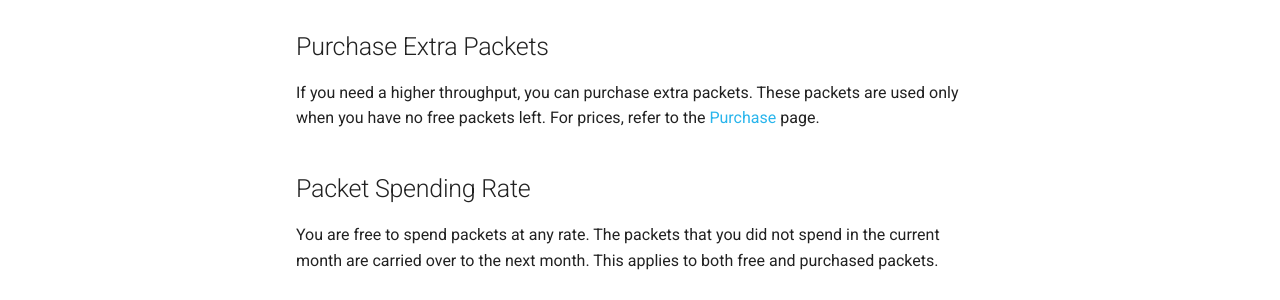
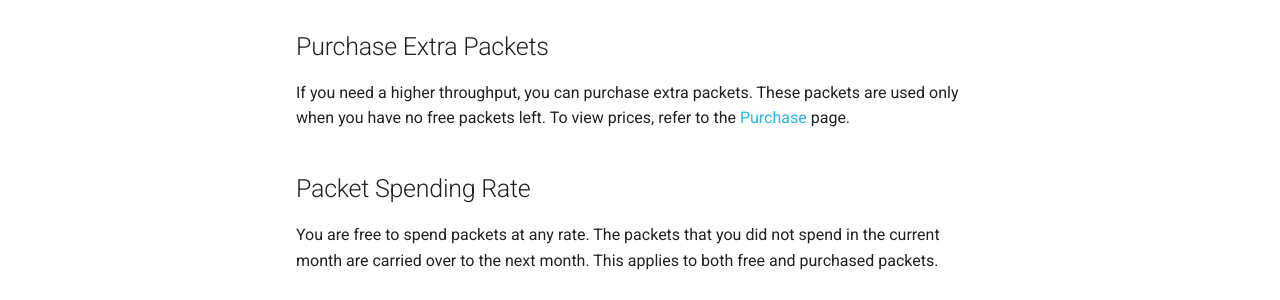
Before and after one commit to cloud4rpi/docs, an MkDocs documentation site: the page built from docs/managePackets.md, in a window 1280 px wide and 1369 px high. Shown: the part 349-649 px from the top of the window. Built offline with MkDocs 1.6.1 and Material for MkDocs 9.7.7, drawn with Linux system fonts in a browser that asks for light colours; comment, search, counter and statistics services are not loaded.

Commit message:
Minor correction

```diff
--- a/docs/managePackets.md
+++ b/docs/managePackets.md
@@ -10,7 +10,7 @@ Starting from the date of your registration, you receive 10k free packets every
 
 ## Purchase Extra Packets
 
-If you need a higher throughput, you can purchase extra packets. These packets are used only when you have no free packets left. For prices, refer to the [Purchase](https://stage.cloud4rpi.io/packets/purchase) page.
+If you need a higher throughput, you can purchase extra packets. These packets are used only when you have no free packets left. To view prices, refer to the [Purchase](https://stage.cloud4rpi.io/packets/purchase) page.
 
 ## Packet Spending Rate
 
```
